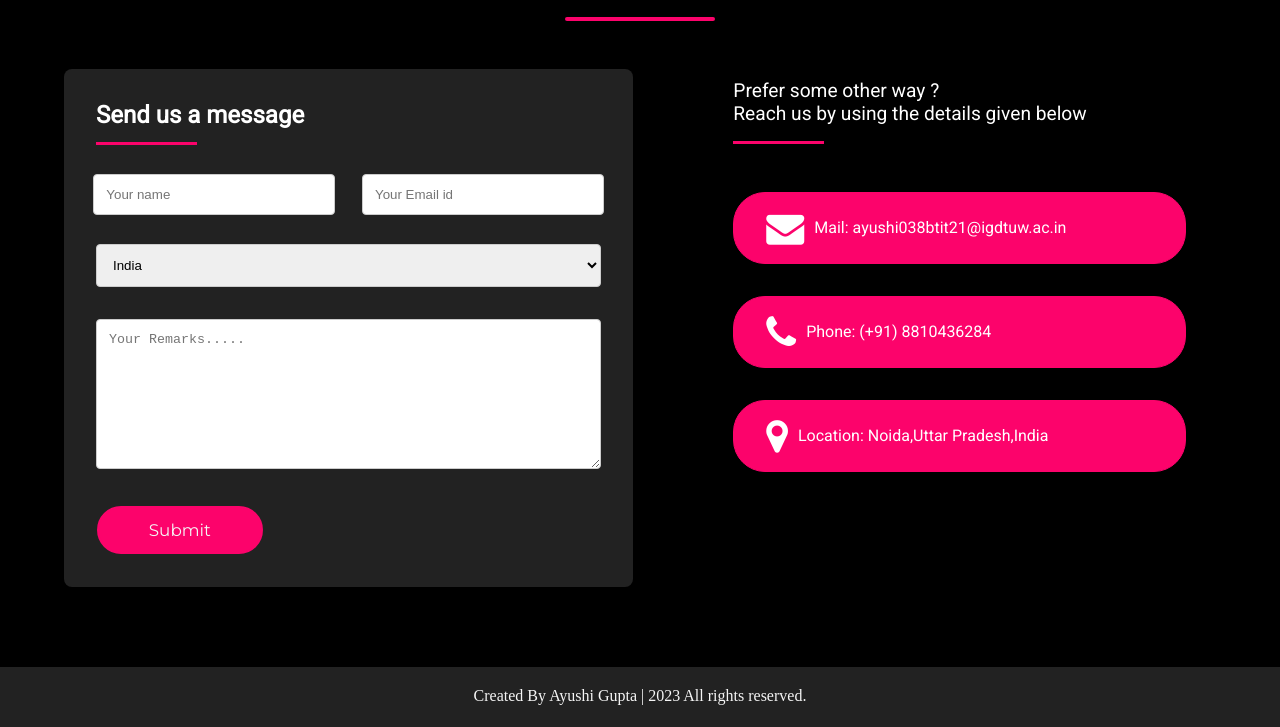
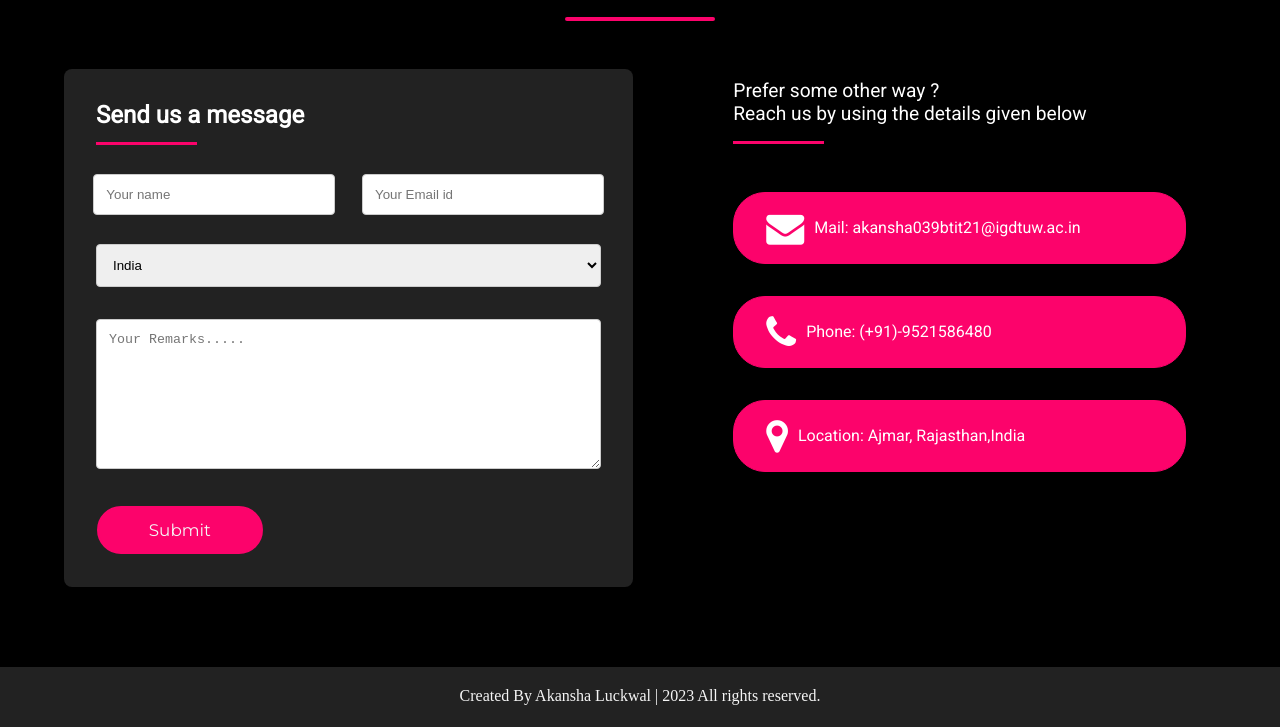
Before and after one commit to Akansha3921/Adventure-Tourism-website, a plain HTML site: page index.html in a window 1280 px wide. Shown: the part 3861-4588 px from the top of the page. Drawn offline with nearby package versions, Linux system fonts and the light colour scheme; files that its build step writes are made by us from their sources; files whose address does not match are found by name; a web font is replaced by a local one.

Commit message:
Add files via upload

```diff
--- a/index.html
+++ b/index.html
@@ -184,18 +184,18 @@
                 <div class="cbox-line"></div>
                 </div>
                 <div class="c_boxx">
-                    <a href="mailto:ayushi038btit21@igdtuw.ac.in"><i class="fa fa-envelope"></i>
-                        Mail: ayushi038btit21@igdtuw.ac.in
+                    <a href="mailto:akansha039btit21@igdtuw.ac.in"><i class="fa fa-envelope"></i>
+                        Mail: akansha039btit21@igdtuw.ac.in
                     </a>
                 </div>
                 <div class="c_boxx">
-                    <a href="tel:+91-8810436284"><i class="fa fa-phone"></i>
-                        Phone: (+91) 8810436284
+                    <a href="tel:+91-9521586480"><i class="fa fa-phone"></i>
+                        Phone: (+91)-9521586480
                     </a>
                 </div>
                 <div class="c_boxx">
                     <a href="#"><i class="fa fa-map-marker"></i>
-                        Location: Noida,Uttar Pradesh,India
+                        Location: Ajmar, Rajasthan,India
                     </a>
                 </div>
             </div>
@@ -207,12 +207,12 @@
     <!-- end -->
     <!--footer-->
     <section class="footer">
-        <span>Created By Ayushi Gupta | 2023 All rights reserved.</span>
+        <span>Created By Akansha Luckwal | 2023 All rights reserved.</span>
         <div class="social">
             <li>
 
-                <a href="https://github.com/ayushicode123" target="_blank" rel="noreferrer"><i class="fa fa-github"></i></a>
-                <a href="https://www.linkedin.com/in/ayushi-gupta-531386255/" target="_blank" rel="noreferrer"><i class="fa fa-linkedin-square"></i></a>
+                <a href="https://github.com/Akansha3921" target="_blank" rel="noreferrer"><i class="fa fa-github"></i></a>
+                <a href="https://www.linkedin.com/in/akansha-118876220/" target="_blank" rel="noreferrer"><i class="fa fa-linkedin-square"></i></a>
             </li>
         </div>
     </section>
```
